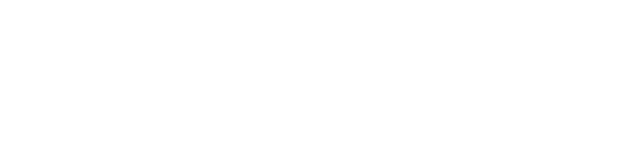
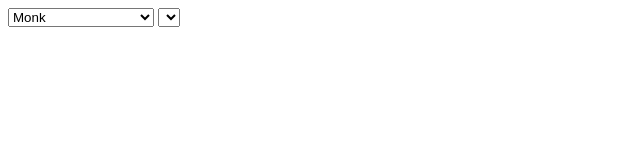
Before and after one commit to ChristopherJTrent/XICalc, a plain HTML site: page scaffold.html in a window 1280 px wide. Shown: the whole page, without its empty margins (0-640 px from the left). Drawn offline with Linux system fonts and the light colour scheme.

Commit message:
scaffold job dropdowns

```diff
--- a/scaffold.html
+++ b/scaffold.html
@@ -37,6 +37,21 @@
                         - SAM
                         - DNC
                 -->
+                <select name="mainjob" id="mainjob">
+                    <option value="mnk">Monk</option>
+                    <option value="nin">Ninja - Dual Wield</option>
+                    <option value="pup">Puppetmaster</option>
+                    <option value="h2h">Other Hand-To-Hand</option>
+                    <option value="sam">Samurai</option>
+                    <option value="dnc">Dancer</option>
+                    <option value="blu">Blue Mage</option>
+                    <option value="thf">Thief</option>
+                    <option value="drk">Dark Knight</option>
+                    <option value="rat">Ranged Attack</option>
+                </select>
+                <select name="subjob" id="subjob">
+
+                </select>
                 <!--Widget: Base Delay-->
             </div>
             <div>
```
